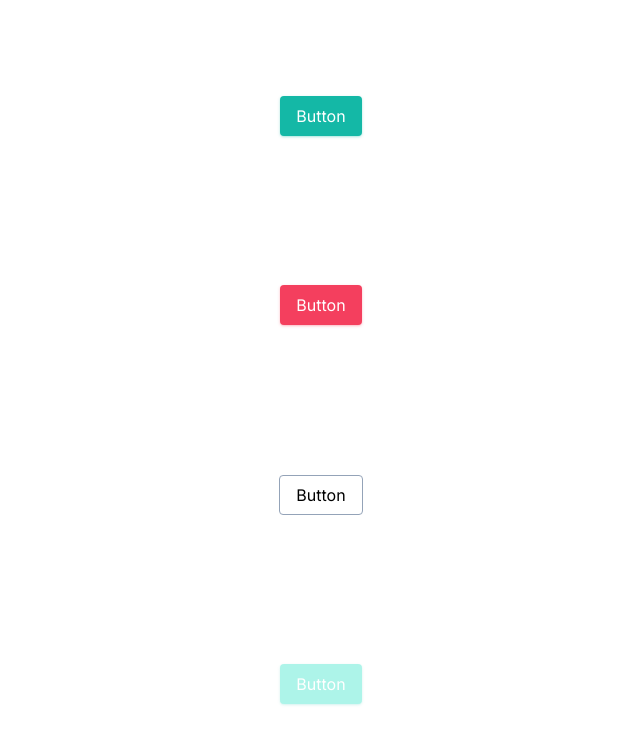
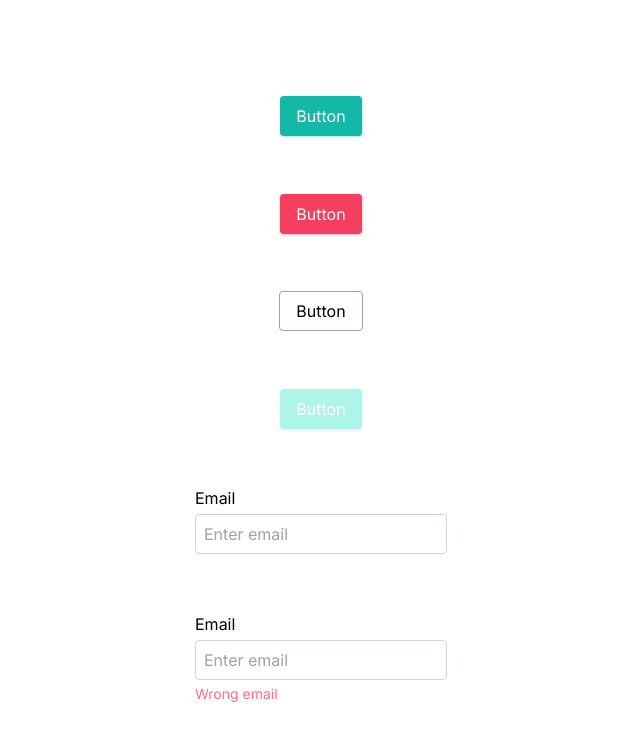
Before and after one commit to ihnatenkoo/Block-List-Widget-Client, a Next.js app: page / in a window 1280 px wide. Shown: the top 744 px of the page, without its empty margins (319-959 px from the left). Built offline with nearby package versions, Linux system fonts and the light colour scheme; no server answers.

Commit message:
Create ui text field

```diff
--- a/src/pages/home.tsx
+++ b/src/pages/home.tsx
@@ -2,6 +2,7 @@ import { Inter } from 'next/font/google';
 import { useQuery } from '@tanstack/react-query';
 import { authControllerGetSessionInfo } from '@/shared/api/generated';
 import { UiButton } from '@/shared/ui/ui-button';
+import { UiTextField } from '@/shared/ui/ui-text-filed';
 
 const inter = Inter({ subsets: ['latin'] });
 
@@ -23,6 +24,13 @@ export const HomePage = () => {
       <UiButton disabled variant="primary">
         Button
       </UiButton>
+
+      <UiTextField label="Email" inputProps={{ placeholder: 'Enter email' }} />
+      <UiTextField
+        label="Email"
+        error="Wrong email"
+        inputProps={{ placeholder: 'Enter email' }}
+      />
     </main>
   );
 };
--- /dev/null
+++ b/src/shared/ui/ui-text-filed.tsx
@@ -0,0 +1,37 @@
+import { FC, InputHTMLAttributes, PropsWithRef, useId } from 'react';
+import clsx from 'clsx';
+
+type UiTextFieldProps = {
+  className?: string;
+  label?: string;
+  error?: string;
+  inputProps?: PropsWithRef<InputHTMLAttributes<HTMLInputElement>>;
+};
+
+export const UiTextField: FC<UiTextFieldProps> = ({
+  className,
+  label,
+  error,
+  inputProps,
+}) => {
+  const id = useId();
+
+  return (
+    <div className={clsx(className, 'flex flex-col gap-1')}>
+      {label && (
+        <label className="block" htmlFor={id}>
+          {label}
+        </label>
+      )}
+      <input
+        {...inputProps}
+        id={id}
+        className={clsx(
+          inputProps?.className,
+          'rounded border border-slate-300 focus:border-teal-600 px-2 h-10 outline-none'
+        )}
+      />
+      {error && <div className="text-rose-400 text-sm">{error}</div>}
+    </div>
+  );
+};
```
